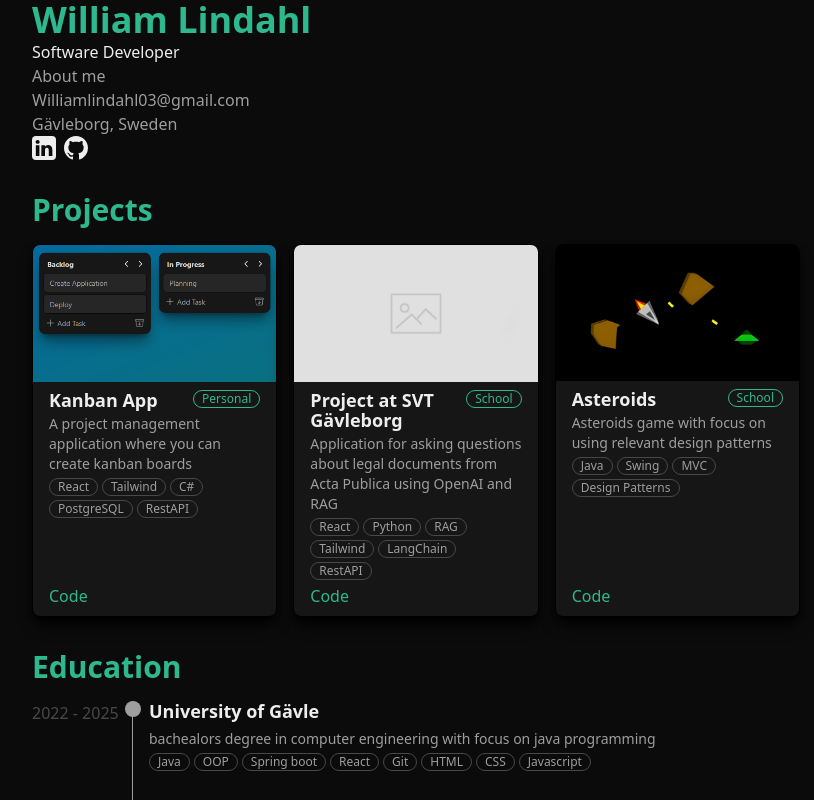
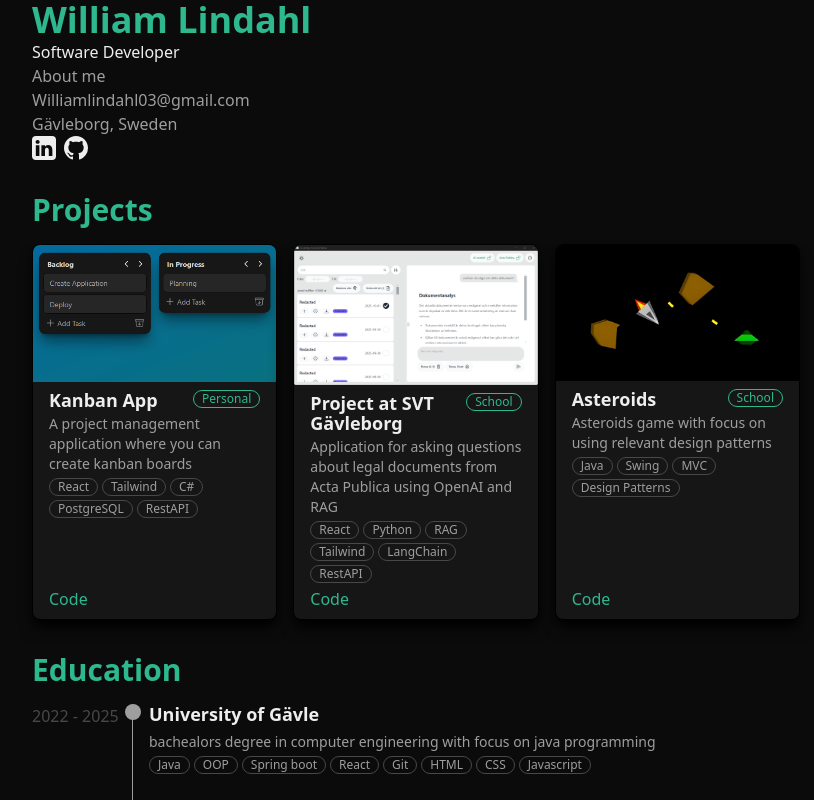
Before and after one commit to Williamlindahl03/portfolio, a React (Vite) app in the folder william-lindahl-portfolio/: page / in a window 1280 px wide. Shown: the top 800 px of the page, without its empty margins (224-1038 px from the left). Built offline with nearby package versions, Linux system fonts and the light colour scheme.

Commit message:
added image for SVT project

```diff
--- a/william-lindahl-portfolio/src/projects/ProjectList.tsx
+++ b/william-lindahl-portfolio/src/projects/ProjectList.tsx
@@ -1,6 +1,7 @@
 import ProjectCard from "./ProjectCard.tsx"
 import AsteroidsImage from "../assets/Asteroids.jpg";
 import KanbanImage from "../assets/KanbanApp.png";
+import SVTImage from "../assets/SVTApp.png";
 
 
 function Projectlist() {
@@ -16,6 +17,7 @@ function Projectlist() {
           linkToCode={"https://github.com/Williamlindahl03"}
           linkToDemo={""}/>
       <ProjectCard
+          image={SVTImage}
           name={"Project at SVT Gävleborg"}
           type="School"
           description={"Application for asking questions about legal documents from Acta Publica using OpenAI and RAG"}
```
Also changed, not shown: william-lindahl-portfolio/src/assets/SVTApp.png (added), 1 other file (tests, documents, lock files or other folders).
